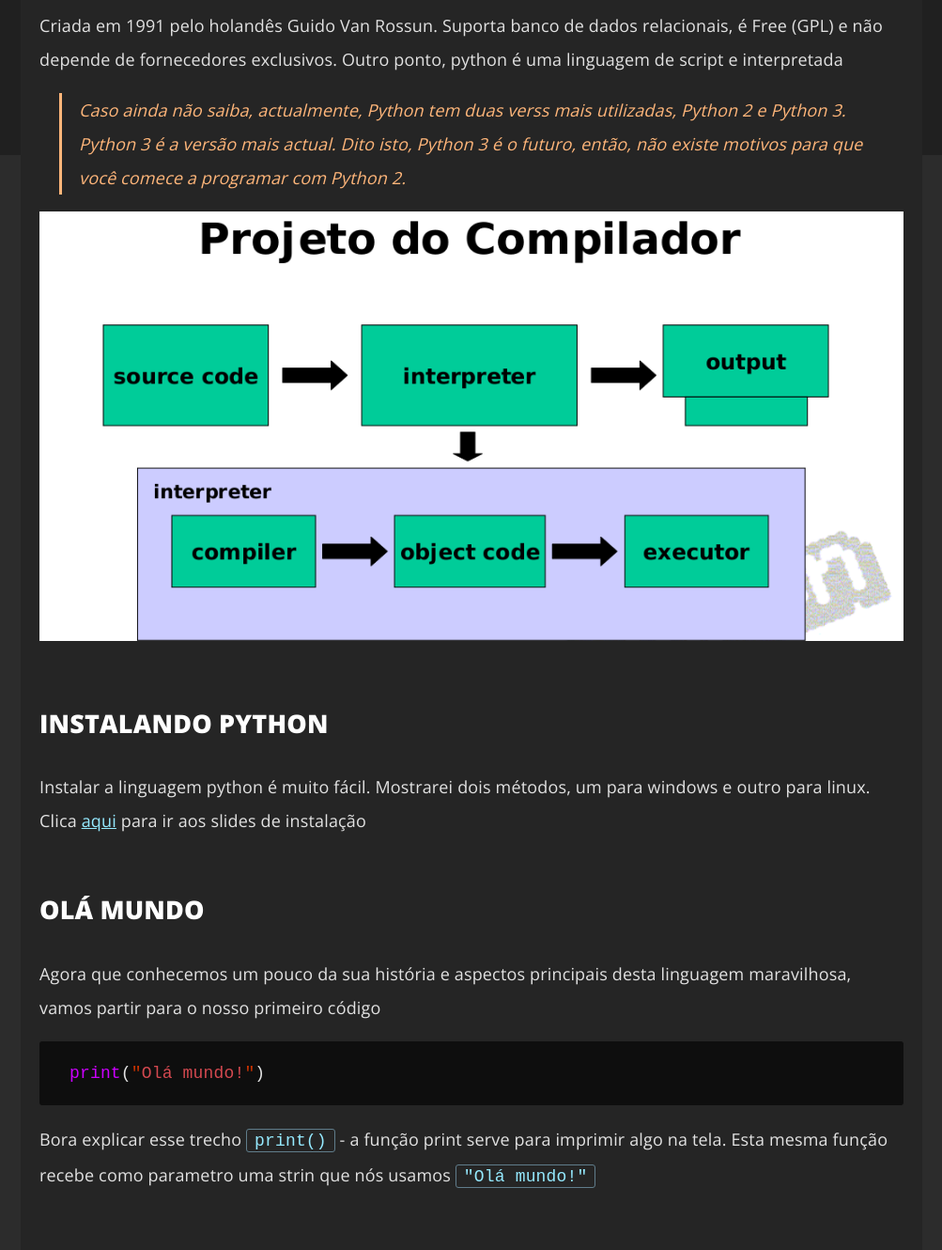
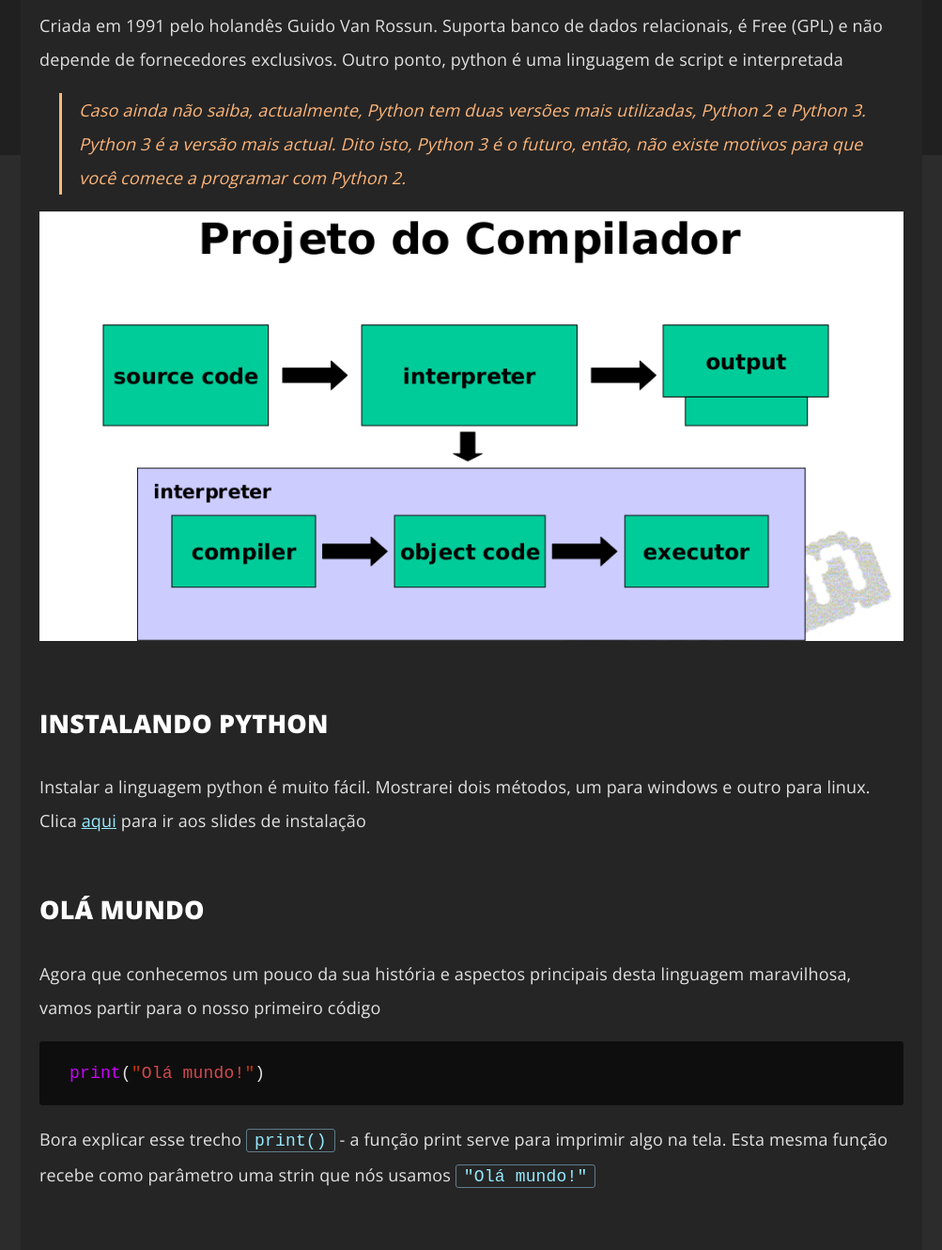
Before and after one commit to programadorao/pangolano.github.io-old, a Jekyll site: the page built from _posts/2020-12-22-introducao-a-linguagem-pyhon.md, in a window 1280 px wide. Shown: the part 439-1769 px from the top of the page at 94% size, without its empty margins (138-1141 px from the left). Built offline with Jekyll 4.4.1, drawn with Linux system fonts in a browser that asks for light colours; emoji names are drawn with the system emoji font; comment, search, counter and statistics services are not loaded.

Commit message:
Update 2020-12-22-introducao-a-linguagem-pyhon.md

```diff
--- a/_posts/2020-12-22-introducao-a-linguagem-pyhon.md
+++ b/_posts/2020-12-22-introducao-a-linguagem-pyhon.md
@@ -12,7 +12,7 @@
 
 Criada em 1991 pelo holandês Guido Van Rossun. Suporta banco de dados relacionais, é Free (GPL) e não depende de fornecedores exclusivos. Outro ponto, python é uma linguagem de script e interpretada
 
-> Caso ainda não saiba, actualmente, Python tem duas verss mais utilizadas, Python 2 e Python 3. Python 3 é a versão mais actual. Dito isto, Python 3 é o futuro, então, não existe motivos para que você comece a programar com Python 2.
+> Caso ainda não saiba, actualmente, Python tem duas versões mais utilizadas, Python 2 e Python 3. Python 3 é a versão mais actual. Dito isto, Python 3 é o futuro, então, não existe motivos para que você comece a programar com Python 2.
 
 ![Compilador - Interpretador]({{site.baseurl}}/assets/img/post/compilador-interpretador.png)
 
@@ -28,7 +28,7 @@
 {% endhighlight %}
 
 Bora explicar esse trecho
-`print()` - a função print serve para imprimir algo na tela. Esta mesma função recebe como parametro uma strin que nós usamos `"Olá mundo!"`
+`print()` - a função print serve para imprimir algo na tela. Esta mesma função recebe como parâmetro uma strin que nós usamos `"Olá mundo!"`
 
 ## VARIÁVEIS
 Até aqui tudo calmo? rsrsrsr
```
